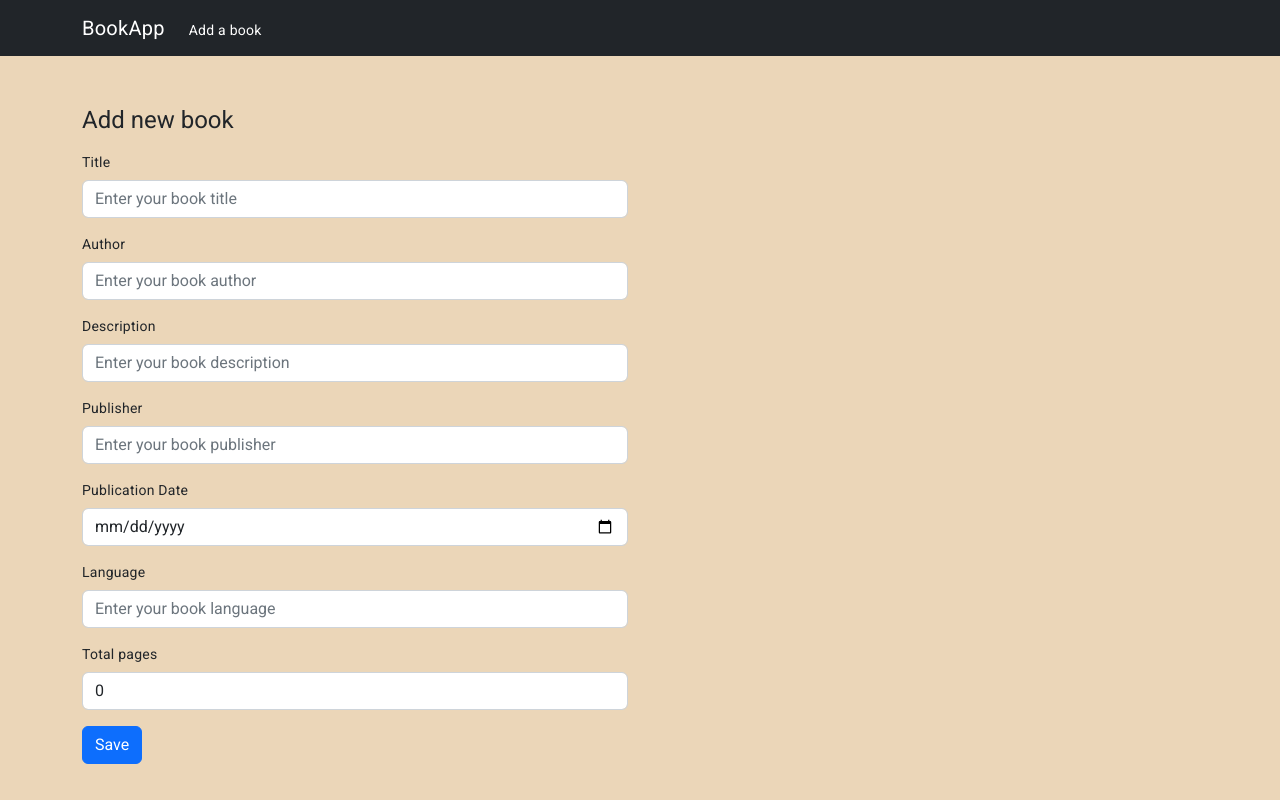
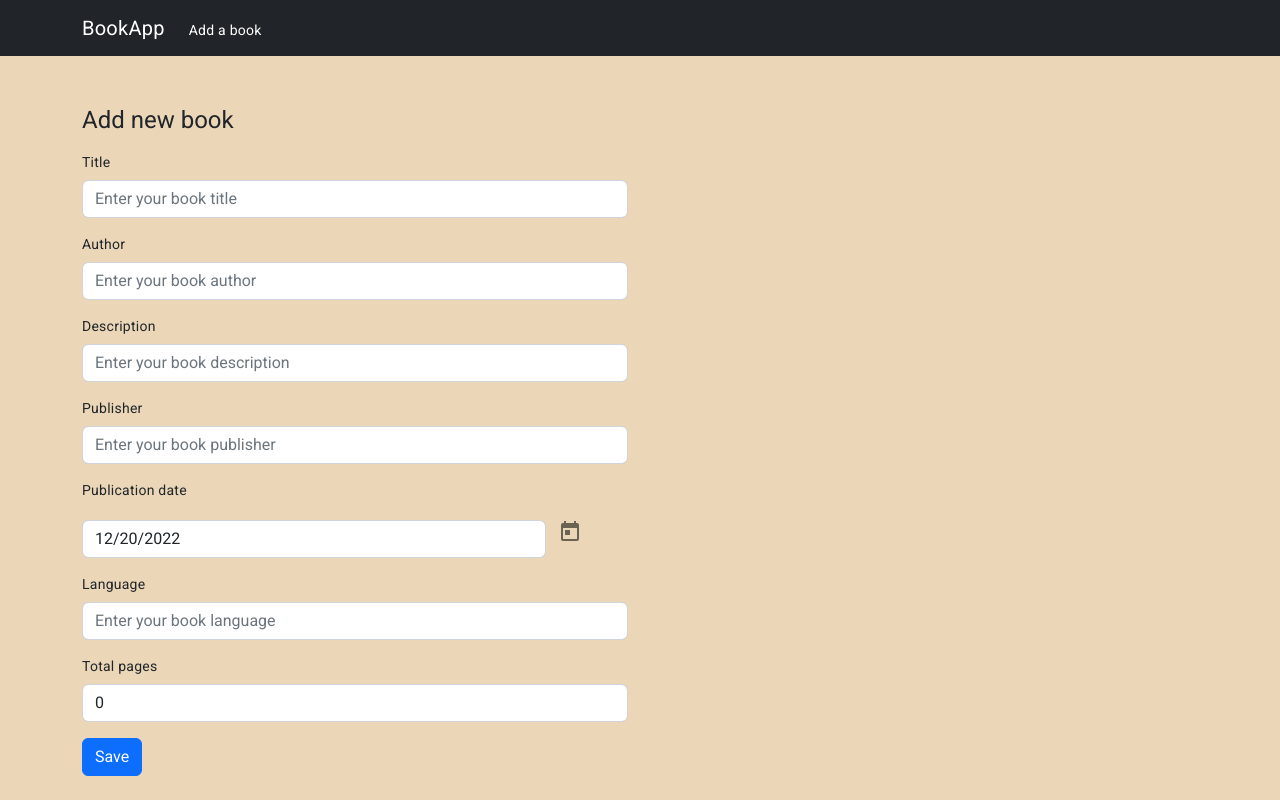
Before and after one commit to matheush9/BookApp, an Angular app in the folder BookAppClient/: page /book/add in a window 1280 px wide. Built offline with nearby package versions, Linux system fonts and the light colour scheme.

Commit message:
feat: change date input to material datepicker

```diff
--- a/BookAppClient/src/app/components/book/add-book/add-book.component.html
+++ b/BookAppClient/src/app/components/book/add-book/add-book.component.html
@@ -24,8 +24,12 @@
           <input type="text" class="form-control" id="publisher" name="publisher" [(ngModel)]="addBookRequest.publisher" placeholder="Enter your book publisher" />
         </div>
         <div class="mb-3">
-          <label for="publicationDate" class="form-label">Publication Date</label>
-          <input type="date" class="form-control" id="publicationDate" name="publicationDate" [(ngModel)]="addBookRequest.publicationDate" placeholder="Enter your book publisher" />
+          <label for="publicationDate" style="display: block;" class="form-label">Publication date</label>
+          <input id="publicationDate" class="input-control" name="publicationDate"
+          [(ngModel)]="addBookRequest.publicationDate"
+           matInput [matDatepicker]="picker">
+          <mat-datepicker-toggle matIconSuffix [for]="picker"></mat-datepicker-toggle>
+          <mat-datepicker #picker></mat-datepicker>
         </div>
         <div class="mb-3">
           <label for="language" class="form-label">Language</label>
--- a/BookAppClient/src/app/components/book/add-book/add-book.component.scss
+++ b/BookAppClient/src/app/components/book/add-book/add-book.component.scss
@@ -0,0 +1,16 @@
+.input-control {
+  width: 85%;
+  padding: .375rem .75rem;
+  font-size: 1rem;
+  font-weight: 400;
+  line-height: 1.5;
+  color: #212529;
+  background-color: #fff;
+  background-clip: padding-box;
+  border: 1px solid #ced4da;
+  -webkit-appearance: none;
+  -moz-appearance: none;
+  appearance: none;
+  border-radius: .375rem;
+  transition: border-color .15s ease-in-out,box-shadow .15s ease-in-out;
+}
--- a/BookAppClient/src/app/components/book/add-book/add-book.component.ts
+++ b/BookAppClient/src/app/components/book/add-book/add-book.component.ts
@@ -14,7 +14,7 @@
     author: '',
     description: '',
     language: '',
-    publicationDate: new Date,
+    publicationDate: new Date(),
     title: '',
     totalPages: 0,
     publisher: ''
--- a/BookAppClient/src/app/components/book/edit-book/edit-book.component.html
+++ b/BookAppClient/src/app/components/book/edit-book/edit-book.component.html
@@ -21,8 +21,12 @@
           <input type="text" class="form-control" id="publisher" name="publisher" [(ngModel)]="bookDetails.publisher" placeholder="Enter your book publisher" />
         </div>
         <div class="mb-3">
-          <label for="publicationDate" class="form-label">Publication date</label>
-          <input type="date" class="form-control" id="publicationDate" name="publicationDate" [(ngModel)]="bookDetails.publicationDate" placeholder="Enter your book description" />
+          <label for="publicationDate" style="display: block;" class="form-label">Publication date</label>
+          <input id="publicationDate" class="input-control" name="publicationDate"
+          [(ngModel)]="bookDetails.publicationDate"
+           matInput [matDatepicker]="picker">
+          <mat-datepicker-toggle matIconSuffix [for]="picker"></mat-datepicker-toggle>
+          <mat-datepicker #picker></mat-datepicker>
         </div>
         <div class="mb-3">
           <label for="language" class="form-label">Language</label>
--- a/BookAppClient/src/app/components/book/edit-book/edit-book.component.scss
+++ b/BookAppClient/src/app/components/book/edit-book/edit-book.component.scss
@@ -0,0 +1,16 @@
+.input-control {
+  width: 85%;
+  padding: .375rem .75rem;
+  font-size: 1rem;
+  font-weight: 400;
+  line-height: 1.5;
+  color: #212529;
+  background-color: #fff;
+  background-clip: padding-box;
+  border: 1px solid #ced4da;
+  -webkit-appearance: none;
+  -moz-appearance: none;
+  appearance: none;
+  border-radius: .375rem;
+  transition: border-color .15s ease-in-out,box-shadow .15s ease-in-out;
+}
```
Also changed, not shown: BookAppClient/src/app/app.module.ts (+7 -1 lines).
